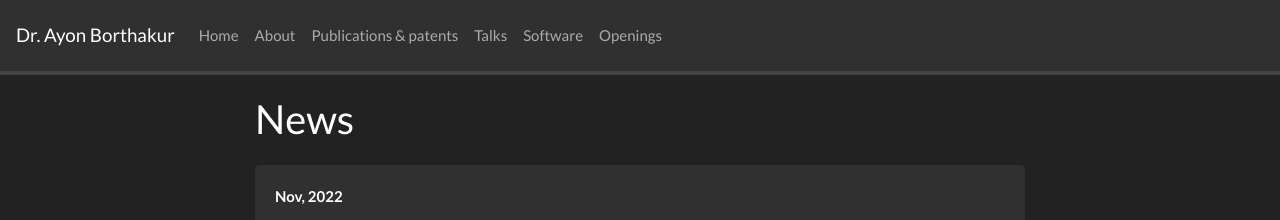
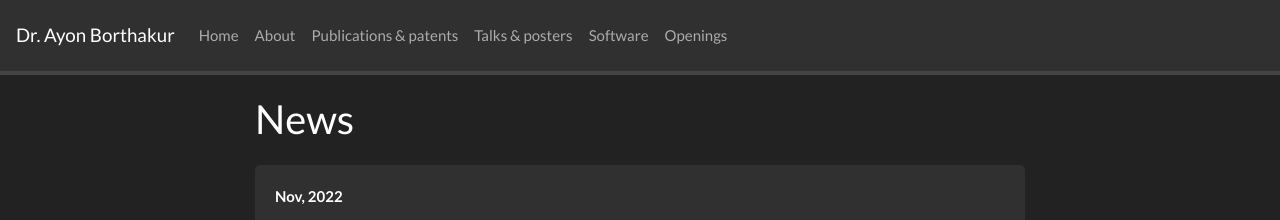
Before and after one commit to BorthakurAyon/borthakurayon.github.io, a Jekyll site: the page built from _pages/allnews.md, in a window 1280 px wide. Shown: the top 220 px of the page. Built offline with Jekyll 4.4.1, drawn with Linux system fonts in a browser that asks for light colours; nearby versions of some CDN libraries; a style sheet for code colours, icons or effects is not loaded.

Commit message:
Update _config.yml

```diff
--- a/_config.yml
+++ b/_config.yml
@@ -33,7 +33,7 @@ contact: >
 nav_pages:
   - name: about
   - name: publications & patents
-  - name: talks
+  - name: talks & posters
 #  - name: research
   - name: software
   - name: openings
```
